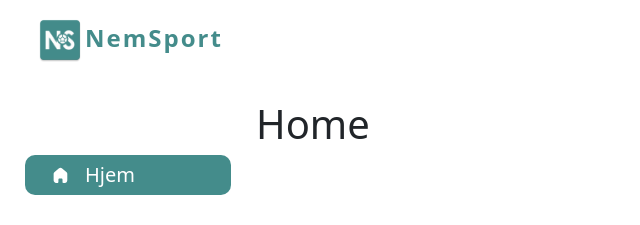
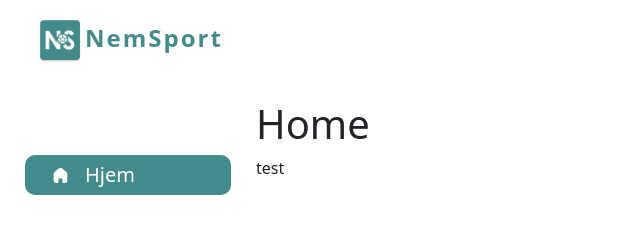
Before and after one commit to madsstorgaardnielsen/group5-proj, a React (Create React App) app in the folder fbcmanager-frontend/: page /home in a window 1280 px wide. Shown: the top 225 px of the page, without its empty margins (0-640 px from the left). Built offline with nearby package versions, Linux system fonts and the light colour scheme.

Commit message:
init homepage

```diff
--- a/fbcmanager-frontend/src/pages/home.js
+++ b/fbcmanager-frontend/src/pages/home.js
@@ -8,7 +8,15 @@ const Home = () => {
     <div>
       <Navbar />
       <div className="body">
-        <h1>Home</h1>
+        <div className="grid-container-home">
+          <div className="grid-item-home">
+            <h1>Home</h1>
+          </div>
+          <div className="grid-item-home">
+            <p>test</p>
+          </div>
+
+        </div>
       </div>
     </div>
   );
```
